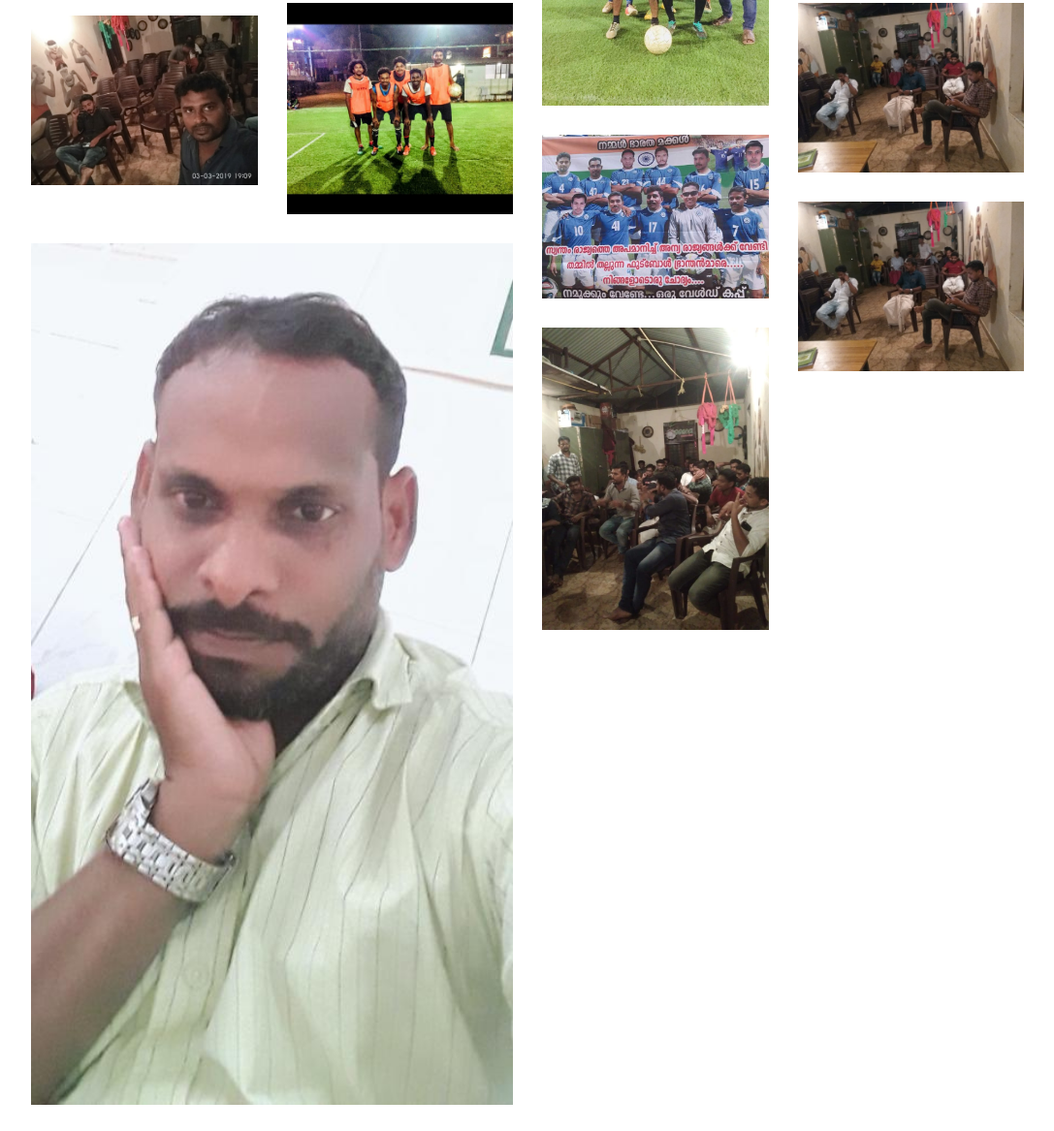
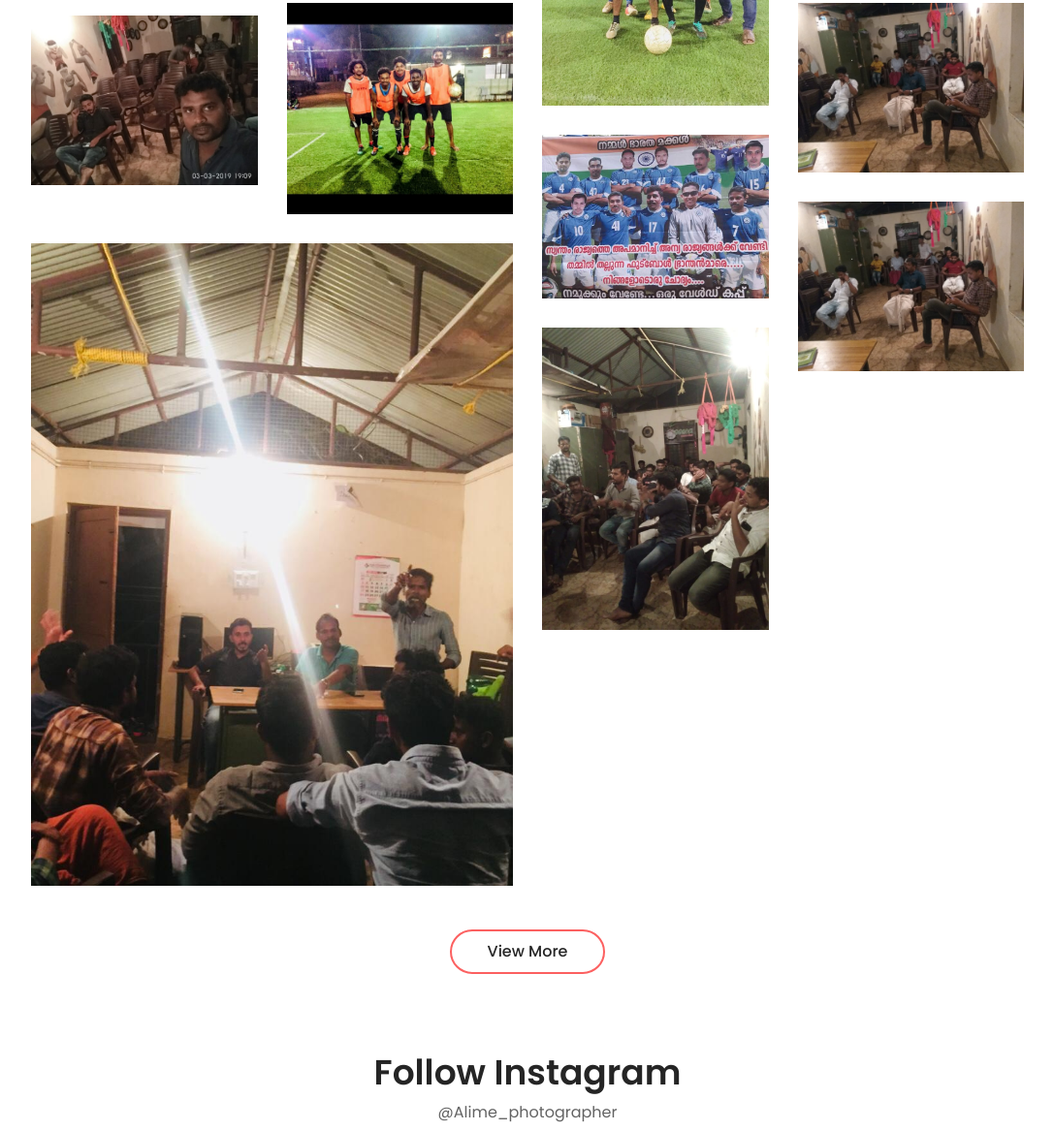
Before and after one commit to muhammedthanseer/mpl-mukkom, a website: page index.html in a window 1280 px wide. Shown: the part 1227-2394 px from the top of the page at 97% size, without its empty margins (96-1183 px from the left). Drawn offline with Linux system fonts and the light colour scheme.

Commit message:
adding 3 files

```diff
--- a/index.html
+++ b/index.html
@@ -284,9 +284,9 @@
                 <!-- Single Gallery Item -->
                 <div class="col-12 col-sm-6 col-lg-6 single_gallery_item video country mb-30 wow fadeInUp" data-wow-delay="100ms">
                     <div class="single-portfolio-content">
-                        <img src="img/bg-img/00016.jpg" alt="">
+                        <img src="img/bg-img/00011.jpg" alt="">
                         <div class="hover-content">
-                            <a href="img/bg-img/00016.jpg" class="portfolio-img">+</a>
+                            <a href="img/bg-img/00011.jpg" class="portfolio-img">+</a>
                         </div>
                     </div>
                 </div>
```
